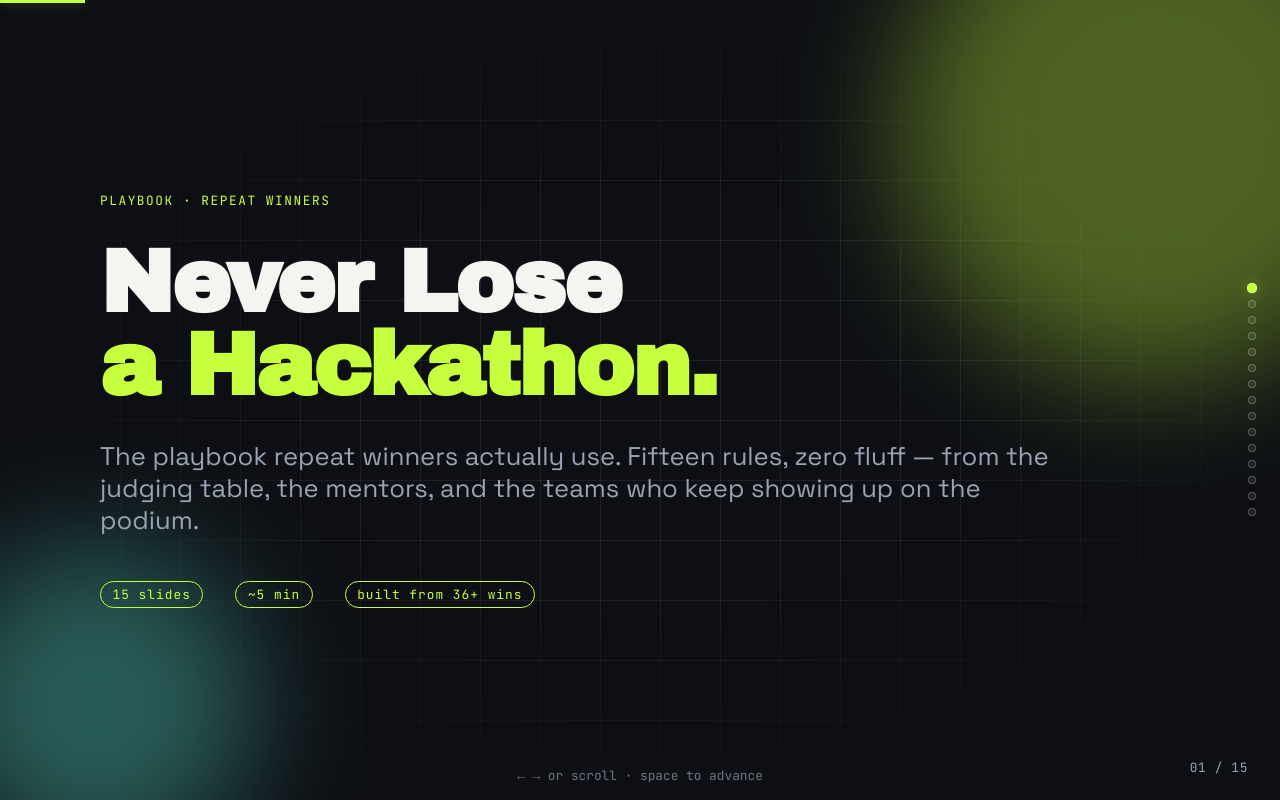
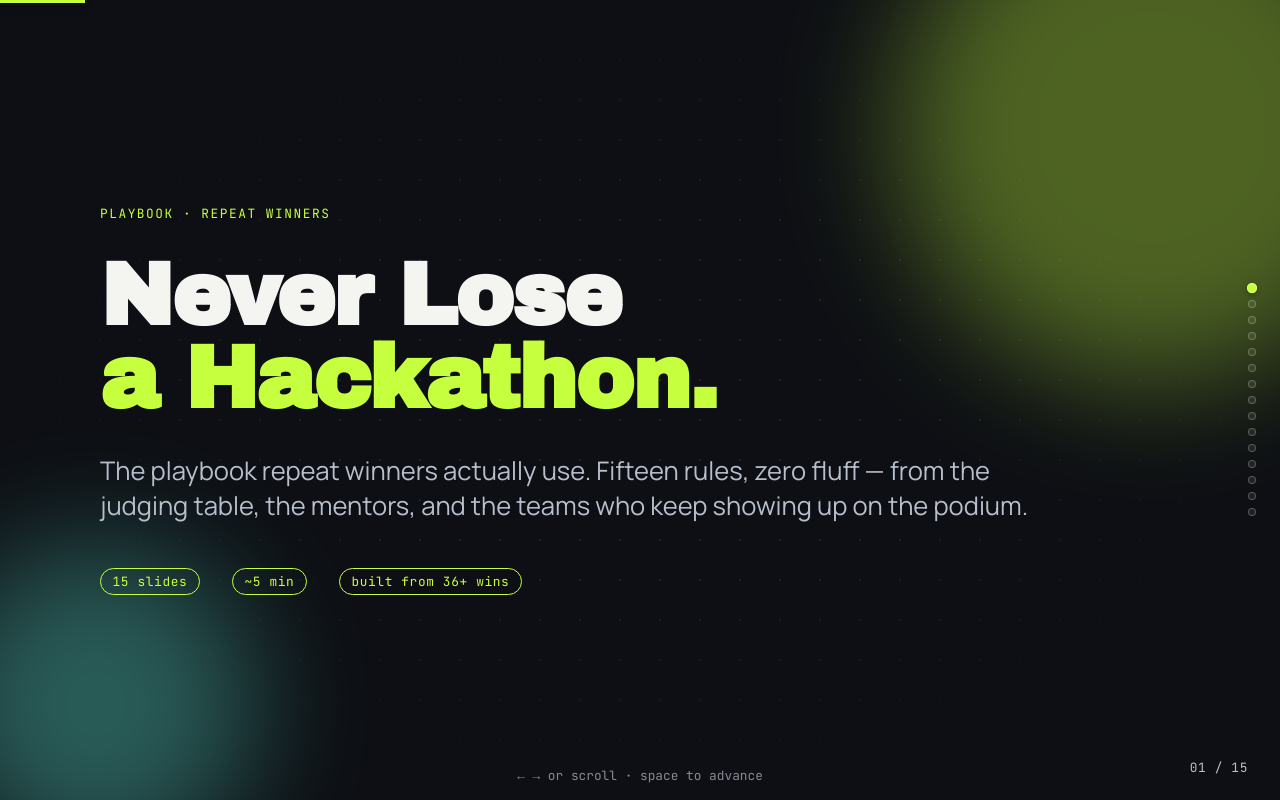
Before and after one commit to MirzaAliAkbar/hackathon-presentation, a plain HTML site: page index.html in a window 1280 px wide. Drawn offline with Linux system fonts and the light colour scheme.

Commit message:
Fix impeccable detector findings

```diff
--- a/index.html
+++ b/index.html
@@ -7,7 +7,7 @@
 
 <link rel="preconnect" href="https://fonts.googleapis.com">
 <link rel="preconnect" href="https://fonts.gstatic.com" crossorigin>
-<link href="https://fonts.googleapis.com/css2?family=Archivo+Black&family=Space+Grotesk:wght@400;500;600;700&family=JetBrains+Mono:wght@400;600&display=swap" rel="stylesheet">
+<link href="https://fonts.googleapis.com/css2?family=Archivo+Black&family=Manrope:wght@400;500;600;700;800&family=JetBrains+Mono:wght@400;600&display=swap" rel="stylesheet">
 
 <style>
 /* ===========================================
@@ -17,13 +17,13 @@
   --bg: #0d0f14;
   --bg-2: #151922;
   --fg: #f4f5f0;
-  --muted: #9aa3b2;
+  --muted: #b8bfcc;
   --accent: #c6ff3d;
   --accent-dim: rgba(198, 255, 61, 0.12);
   --accent-glow: rgba(198, 255, 61, 0.35);
   --line: rgba(244, 245, 240, 0.08);
   --font-display: "Archivo Black", sans-serif;
-  --font-body: "Space Grotesk", sans-serif;
+  --font-body: "Manrope", sans-serif;
   --font-mono: "JetBrains Mono", monospace;
 
   --title-size: clamp(2.4rem, 7vw, 5.5rem);
@@ -146,7 +146,7 @@ img, .image-container {
   background: var(--accent);
   z-index: 100;
   transition: width 0.15s linear;
-  box-shadow: 0 0 12px var(--accent-glow);
+  box-shadow: 0 2px 8px rgba(0,0,0,0.4);
 }
 .nav-dots {
   position: fixed;
@@ -168,7 +168,7 @@ img, .image-container {
 }
 .nav-dot.active {
   background: var(--accent);
-  box-shadow: 0 0 10px var(--accent-glow);
+  box-shadow: 0 1px 4px rgba(0,0,0,0.3);
   transform: scale(1.3);
 }
 .keyboard-hint {
@@ -213,10 +213,8 @@ img, .image-container {
    =========================================== */
 .bg-grid {
   position: absolute; inset: 0;
-  background-image:
-    linear-gradient(var(--line) 1px, transparent 1px),
-    linear-gradient(90deg, var(--line) 1px, transparent 1px);
-  background-size: 60px 60px;
+  background-image: radial-gradient(var(--line) 1px, transparent 1px);
+  background-size: 40px 40px;
   mask-image: radial-gradient(ellipse at center, black 30%, transparent 75%);
   pointer-events: none;
 }
@@ -263,9 +261,10 @@ p, li { font-family: var(--font-body); }
   background: var(--bg-2);
   border: 1px solid var(--line);
   border-radius: 14px;
-  padding: clamp(1rem, 2vw, 1.5rem);
-  display: flex; flex-direction: column; gap: 0.4rem;
+  padding: 1.25rem;
+  display: flex; flex-direction: column; gap: 0.5rem;
 }
+.card-box > * { padding: 0; }
 .card-box .num {
   font-family: var(--font-mono);
   color: var(--accent);
@@ -324,7 +323,7 @@ p, li { font-family: var(--font-body); }
 .quote {
   font-family: var(--font-display);
   font-size: var(--h2-size);
-  line-height: 1.1;
+  line-height: 1.3;
 }
 .quote::before { content: "“"; color: var(--accent); }
 .quote::after { content: "”"; color: var(--accent); }
@@ -337,7 +336,7 @@ p, li { font-family: var(--font-body); }
   color: var(--accent);
   font-family: var(--font-mono);
   font-size: var(--small-size);
-  letter-spacing: 0.08em;
+  letter-spacing: 0.05em;
 }
 </style>
 </head>
```
